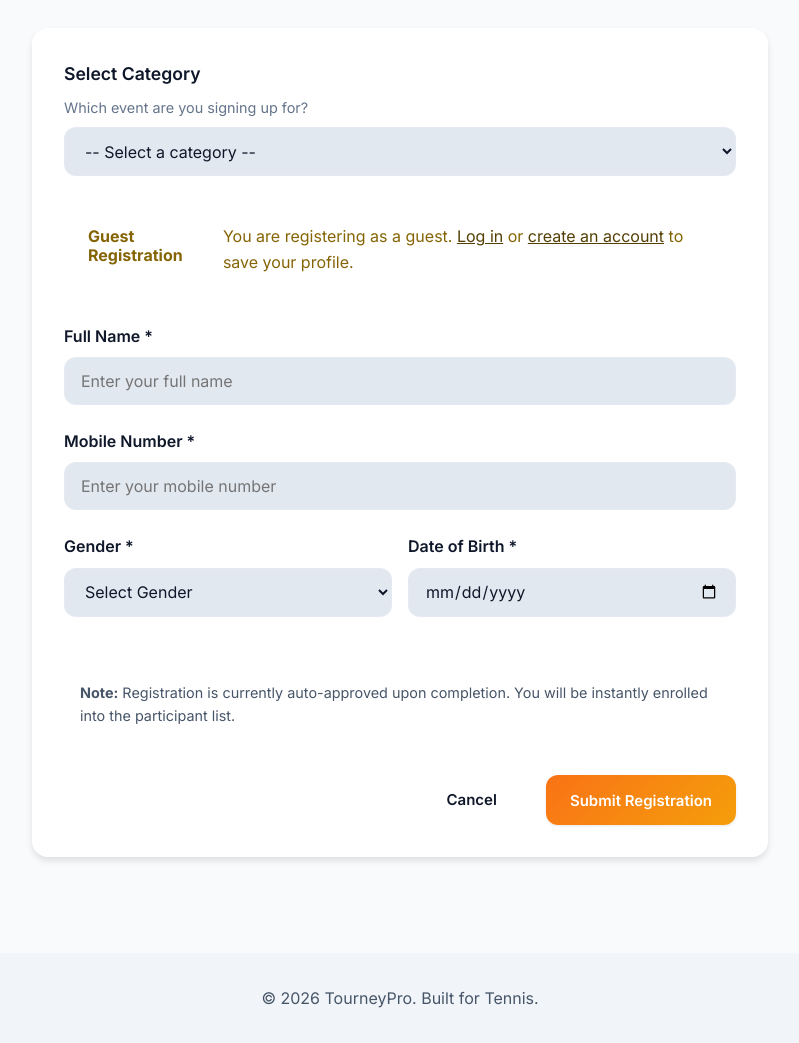
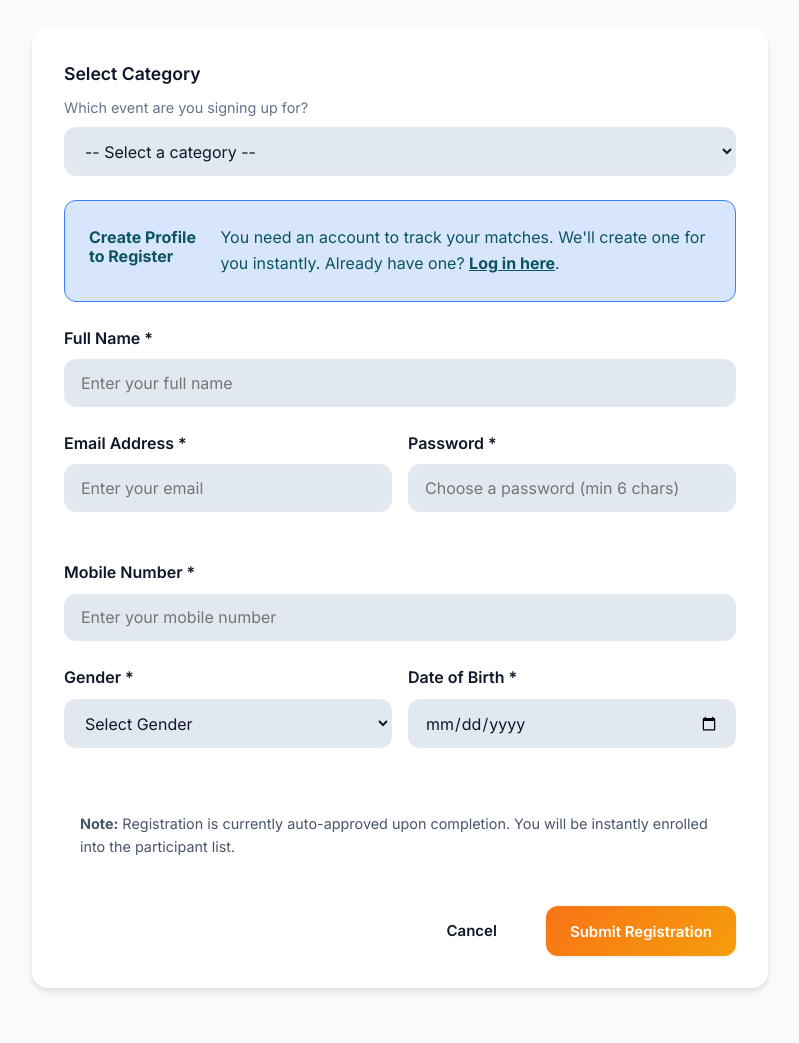
Before and after one commit to rahilmehta-24/TourneyPro, a Flask app: template app/web/templates/tournament/register.html in a window 1280 px wide. Shown: the part 231-1274 px from the top of the page, without its empty margins (240-1039 px from the left). Run offline with Flask 3, Linux system fonts and the light colour scheme; the template is opened without the code that fills it, so the values that code supplies are empty; some libraries are stand-ins or nearby versions.

Commit message:
feat: replace guest registration with smart account creation during tournament sign-up

```diff
--- a/app/web/templates/tournament/register.html
+++ b/app/web/templates/tournament/register.html
@@ -29,14 +29,25 @@
                     <p style="margin-top: 0.5rem; font-size: 0.9rem;">Mobile: {{ player.mobile if player.mobile else 'Not provided' }} | <a href="{{ url_for('player.dashboard') }}">Edit Profile</a></p>
                 </div>
                 {% else %}
-                <div class="alert alert-warning mb-4">
-                    <h4 style="margin-top: 0; margin-bottom: 0.5rem; color: #856404;">Guest Registration</h4>
-                    <p style="margin-bottom: 0; color: #856404;">You are registering as a guest. <a href="{{ url_for('auth.login') }}" style="color: #533f03; text-decoration: underline;">Log in</a> or <a href="{{ url_for('auth.register') }}" style="color: #533f03; text-decoration: underline;">create an account</a> to save your profile.</p>
+                <div class="alert alert-info mb-4">
+                    <h4 style="margin-top: 0; margin-bottom: 0.5rem; color: #0c5460;">Create Profile to Register</h4>
+                    <p style="margin-bottom: 0; color: #0c5460;">You need an account to track your matches. We'll create one for you instantly. Already have one? <a href="{{ url_for('auth.login', next=request.path) }}" style="color: #0c5460; text-decoration: underline; font-weight: bold;">Log in here</a>.</p>
                 </div>
 
                 <div class="form-group" style="margin-bottom: 1.5rem;">
                     <label class="form-label">Full Name *</label>
                     <input type="text" name="guest_name" class="form-input" required placeholder="Enter your full name">
+                </div>
+
+                <div style="display: flex; gap: 1rem; margin-bottom: 1.5rem;">
+                    <div class="form-group" style="flex: 1; margin-bottom: 0;">
+                        <label class="form-label">Email Address *</label>
+                        <input type="email" name="guest_email" class="form-input" required placeholder="Enter your email">
+                    </div>
+                    <div class="form-group" style="flex: 1; margin-bottom: 0;">
+                        <label class="form-label">Password *</label>
+                        <input type="password" name="guest_password" class="form-input" required placeholder="Choose a password (min 6 chars)" minlength="6">
+                    </div>
                 </div>
 
                 <div class="form-group" style="margin-bottom: 1.5rem;">
```
Also changed, not shown: app/web/controllers/tournament.py (+48 -15 lines).
